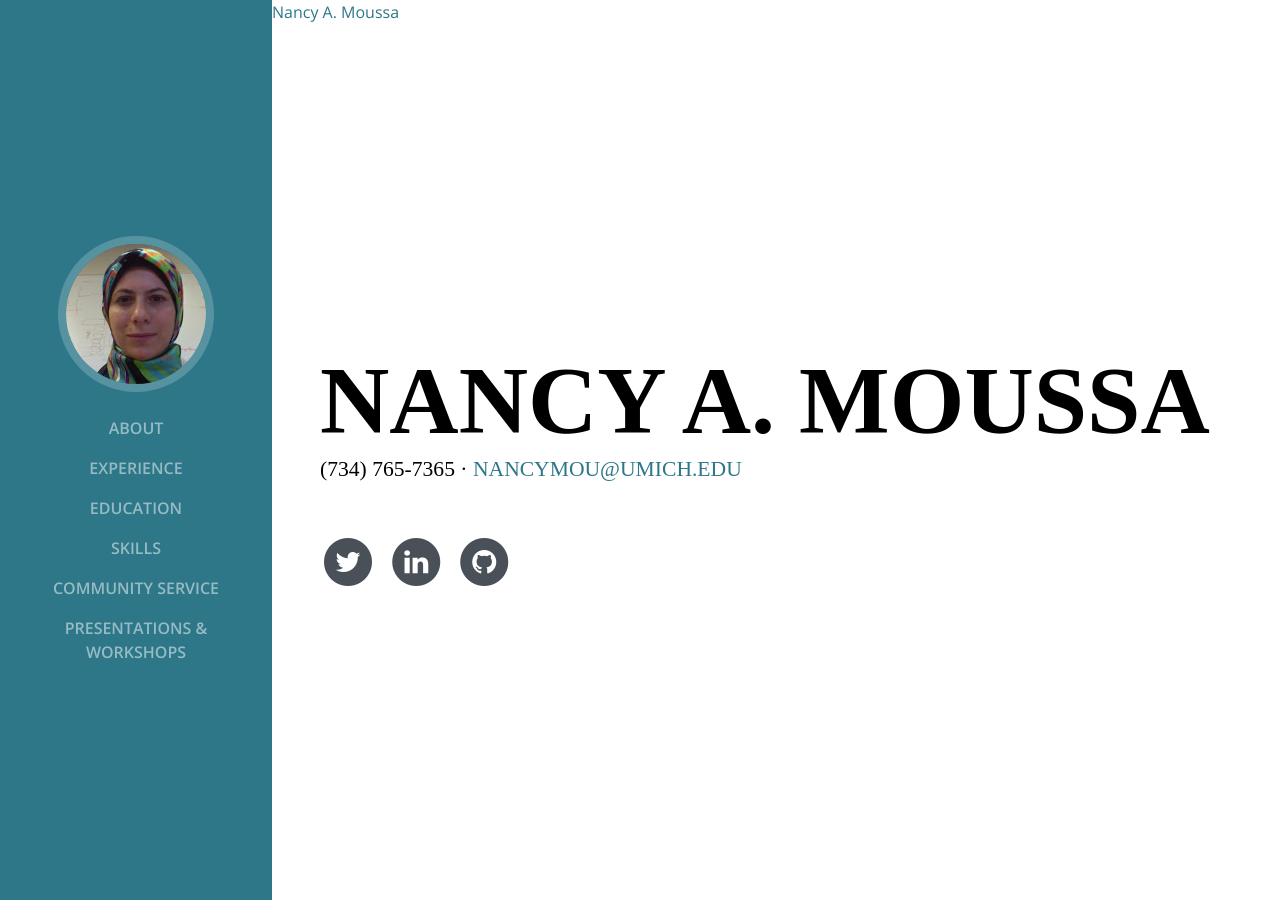
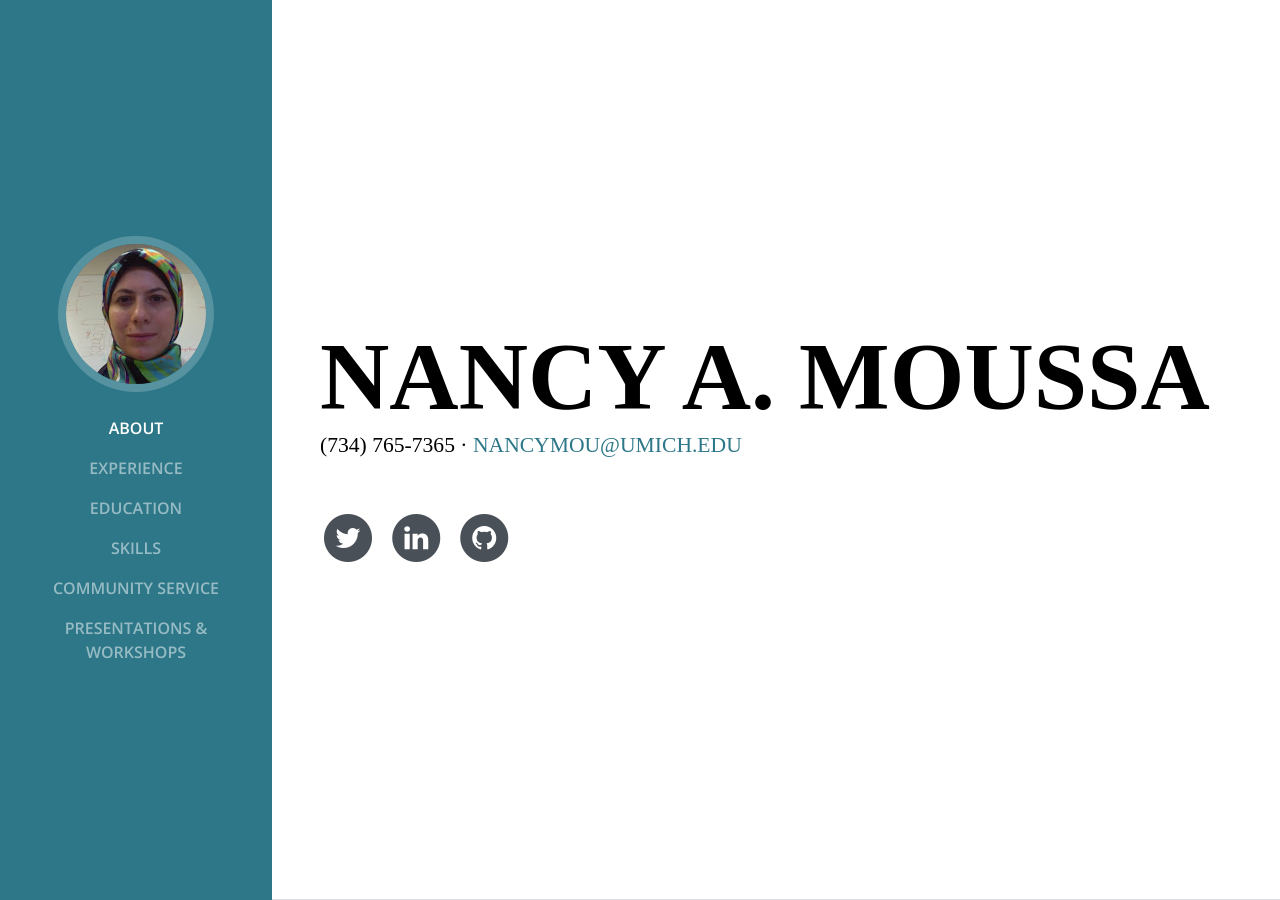
Before and after one commit to nancymou/nancymou.github.io, a Jekyll site: the page index.html, which Jekyll copies as it is, in a window 1280 px wide and 900 px high. Built offline with Jekyll 4.4.1, drawn with Linux system fonts in a browser that asks for light colours; some web fonts are replaced; comment, search, counter and statistics services are not loaded.

Commit message:
Remove the LinkedIn code

```diff
--- a/index.html
+++ b/index.html
@@ -22,9 +22,6 @@
 
     <!-- Custom styles for this template -->
     <link href="css/resume.min.css" rel="stylesheet">
-    <script type="text/javascript" src="https://platform.linkedin.com/badges/js/profile.js" async defer></script>
-    <div class="LI-profile-badge"  data-version="v1" data-size="medium" data-locale="en_US" data-type="horizontal" data-theme="light" data-vanity="nancy-a-moussa-76b8242"><a class="LI-simple-link" href='https://www.linkedin.com/in/nancy-a-moussa-76b8242?trk=profile-badge'>Nancy A. Moussa</a></div>
-
   </head>
 
   <body id="page-top">
```
